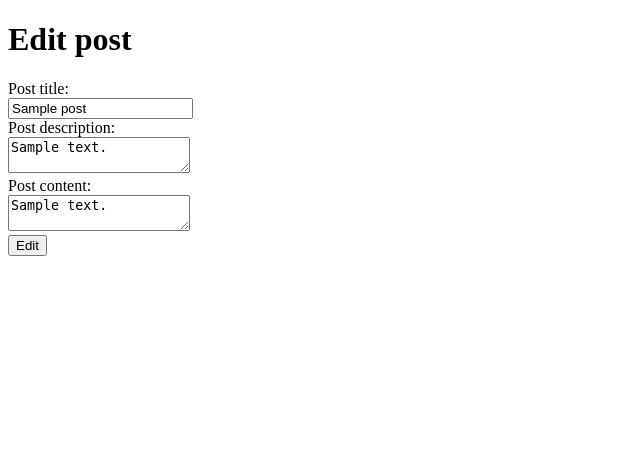
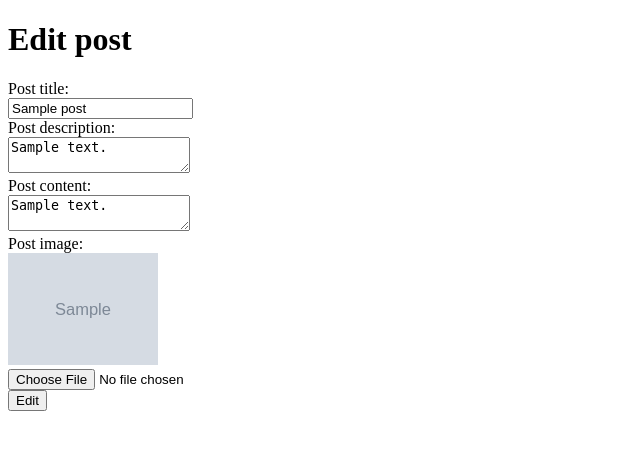
Before and after one commit to p1613m/education-blog, a PHP site: page /edit.php?id=1 in a window 1280 px wide. Shown: the part 26-476 px from the top of the page, without its empty margins (0-640 px from the left). Run offline with PHP 8.4, Linux system fonts and the light colour scheme; the visitor is signed in with stand-in values (Sample User, id 1); tables that the repository leaves empty or names only in its code hold one stand-in row (values such as "Sample post"); grey boxes marked "Sample" are stand-in pictures.

Commit message:
Edit image

```diff
--- a/edit.php
+++ b/edit.php
@@ -16,6 +16,25 @@ if(isset($_POST['submit'])) {
     $title = trim($_POST['title']);
     $description = trim($_POST['description']);
     $content = trim($_POST['content']);
+    $image = $_FILES['image'];
+
+    // проверяем отправлен ли файл
+    if($image['size'] > 0) {
+        // объявляем массив с разрешенными типами файлов
+        $types = [
+            'image/jpeg',
+            'image/png',
+            'image/gif',
+        ];
+        // проверяем входит ли тип файла в разрешенные типы
+        if (!in_array($image['type'], $types)) {
+            $errors['image'] = 'Incorrect file type';
+        }
+        // проверяем размер файла в байтах
+        if ($image['size'] > 1 * 1024 * 1024) {
+            $errors['image'] = 'Incorrect image size';
+        }
+    }
 
     $titleLength = mb_strlen($title);
     if(!$title || $titleLength > 255) {
@@ -32,12 +51,20 @@ if(isset($_POST['submit'])) {
     }
 
     if(count($errors) === 0) {
-        $query = $db->prepare("UPDATE posts SET title = :title, description = :description, content = :content WHERE id = :id");
+        $imagePath = $post['image_path'];
+        if($image['size'] > 0) {
+            // удаляем старый файл
+            unlink($post['image_path']);
+            $imagePath = uploadImage($image);
+        }
+
+        $query = $db->prepare("UPDATE posts SET image_path = :image_path, title = :title, description = :description, content = :content WHERE id = :id");
         $query->execute([
             'title' => $title,
             'description' => $description,
             'content' => $content,
             'id' => $post['id'],
+            'image_path' => $imagePath,
         ]);
         redirect('post.php?id=' . $post['id']);
     }
@@ -46,7 +73,7 @@ if(isset($_POST['submit'])) {
 ?>
 
 <h1>Edit post</h1>
-<form action="edit.php?id=<?= $post['id'] ?>" novalidate method="post">
+<form action="edit.php?id=<?= $post['id'] ?>" novalidate method="post" enctype="multipart/form-data">
     <div>
         <label>
             Post title:<br>
@@ -68,6 +95,14 @@ if(isset($_POST['submit'])) {
             <?= $errors['content'] ?? '' ?>
         </label>
     </div>
+    <div>
+        <label>
+            Post image:<br>
+            <img src="<?= $post['image_path'] ?>" alt="" style="width: 150px;"><br>
+            <input type="file" name="image">
+            <?= $errors['image'] ?? '' ?>
+        </label>
+    </div>
 
     <div>
         <input type="submit" value="Edit" name="submit">
--- a/includes/core.php
+++ b/includes/core.php
@@ -62,3 +62,19 @@ function hasAccess($post) {
 
     return $user && $post && $user['id'] === $post['user_id'];
 }
+
+function uploadImage($image) {
+    // разбиваем строку название файла на массив используя разделитель '.'
+    $extensionArray = explode('.', $image['name']);
+    // получаем последний элемент массива, т.е. extension
+    $extension = $extensionArray[count($extensionArray) - 1];
+    // генерируем уникальное имя файла и подставляем расширение файла
+    $fileName = uniqid() . '.' . $extension;
+    // указываем путь к файлу от корня
+    $imagePath = 'images/' . $fileName;
+
+    // перемещаем файл из временной директории в нашу
+    move_uploaded_file($image['tmp_name'], $imagePath);
+
+    return $imagePath;
+}
--- a/post.php
+++ b/post.php
@@ -10,6 +10,7 @@ if(!$post) {
 ?>
 
 <h1><?= $post['title'] ?></h1>
+<img src="<?= $post['image_path'] ?>" alt="" style="width: 400px">
 <p>
     <b><?= $post['date'] ?></b>
     <a href="index.php?user_id=<?= $post['author']['id'] ?>"><?= $post['author']['name'] ?></a>
```
Also changed, not shown: create.php (+1 -11 lines), 1 other file.
